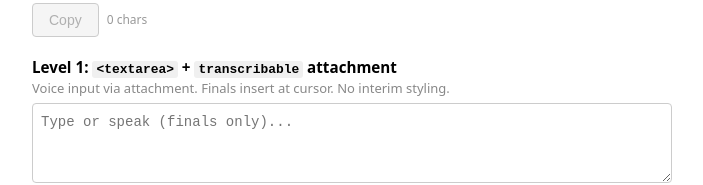
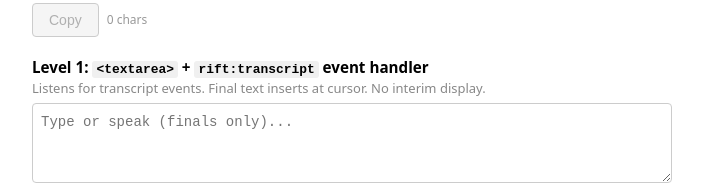
Before and after one commit to Leftium/rift-transcription, a SvelteKit app: page / in a window 1280 px wide. Shown: the part 400-585 px from the top of the page, without its empty margins (288-991 px from the left). Built offline with nearby package versions, Linux system fonts and the light colour scheme; what wellcrafted would draw is missing.

Commit message:
docs: describe transcribable as rift:transcript event handler on main page

```diff
--- a/src/routes/+page.svelte
+++ b/src/routes/+page.svelte
@@ -93,9 +93,9 @@
 		</section>
 
 		<section class="level">
-			<h2>Level 1: <code>&lt;textarea&gt;</code> + <code>transcribable</code> attachment</h2>
+			<h2>Level 1: <code>&lt;textarea&gt;</code> + <code>rift:transcript</code> event handler</h2>
 			<p class="level-desc">
-				Voice input via attachment. Finals insert at cursor. No interim styling.
+				Listens for transcript events. Final text inserts at cursor. No interim display.
 			</p>
 			<textarea
 				{@attach transcribable}
```
